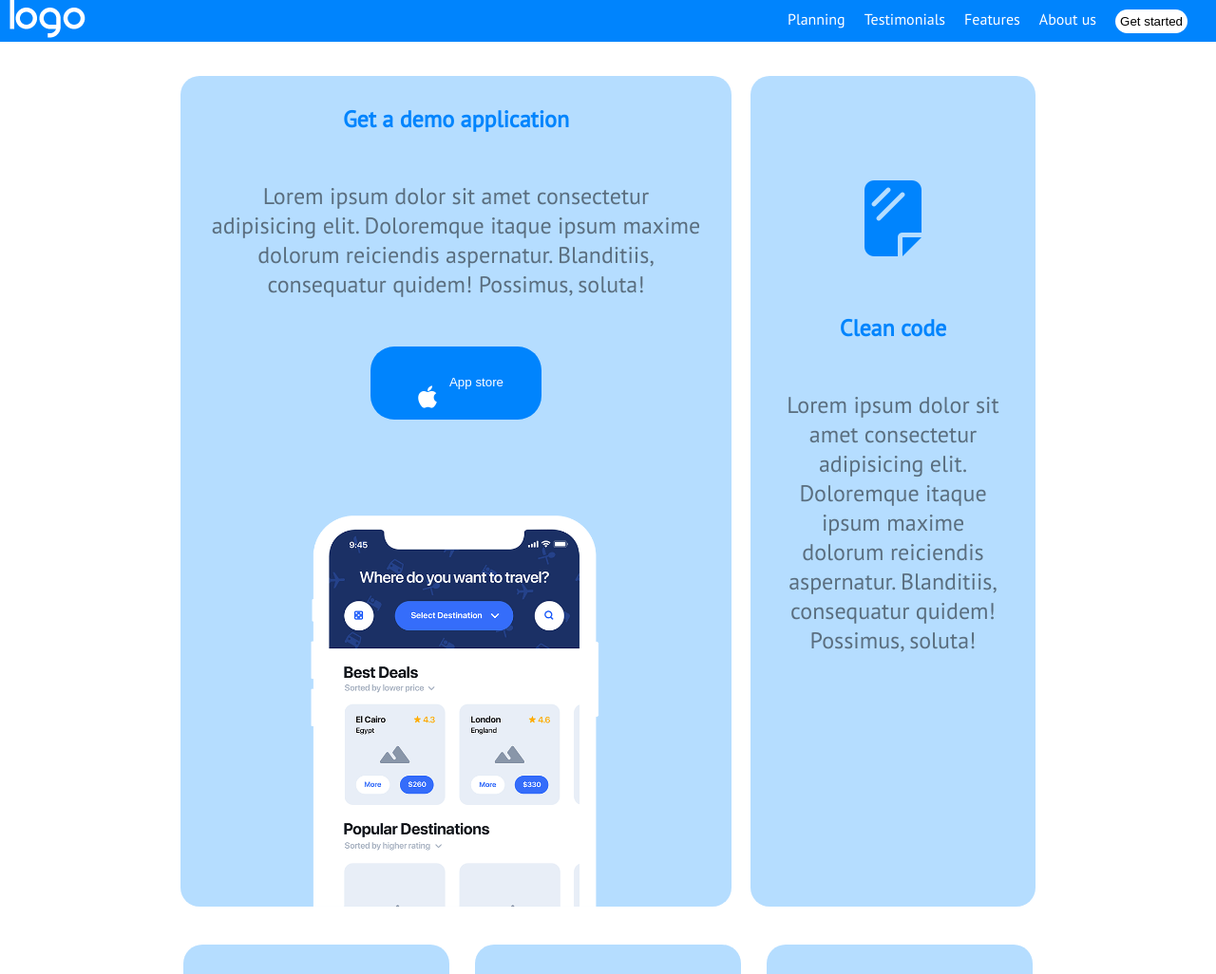
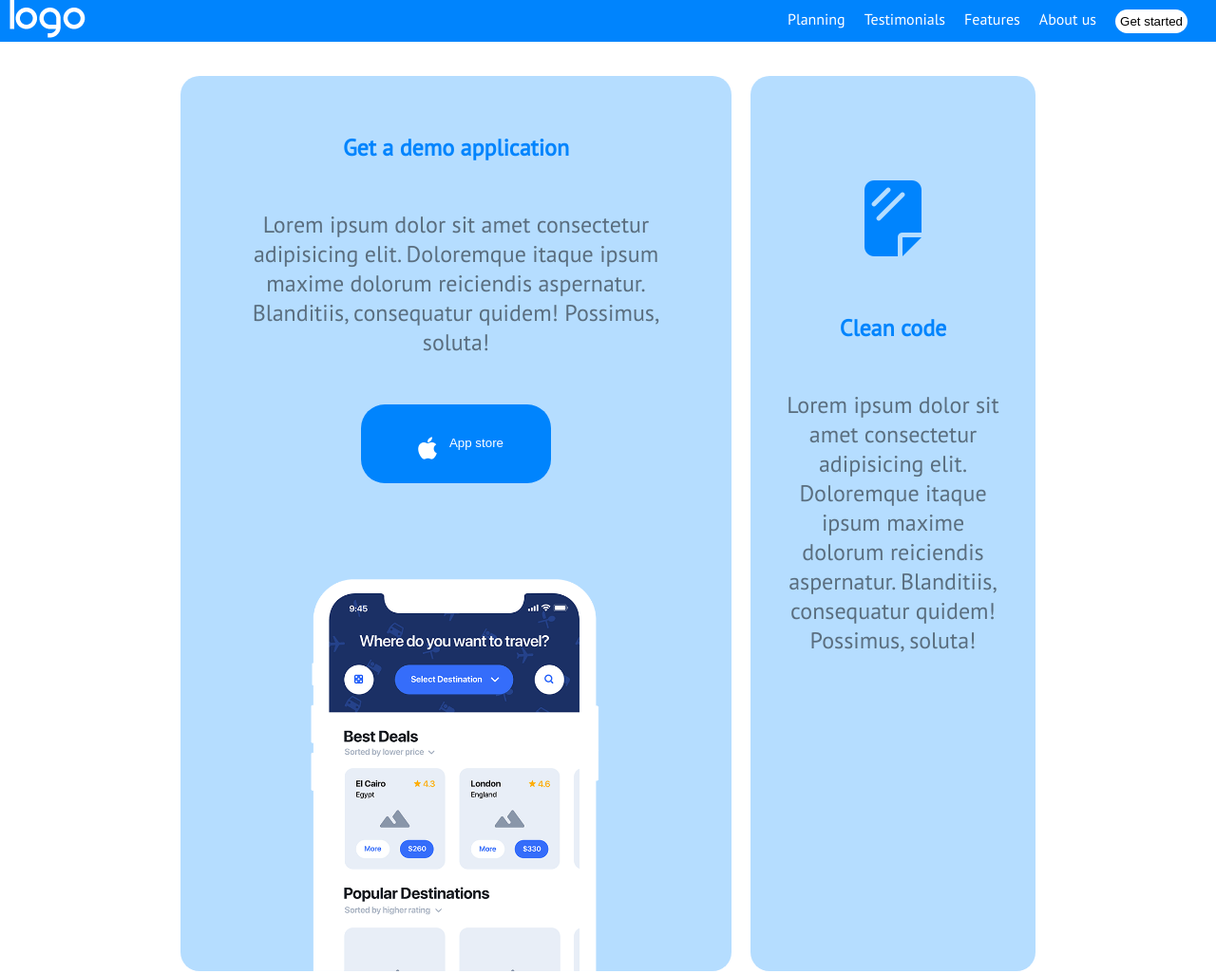
Before and after one commit to AlessandroRamoni/htmlcss-responsive-layout, a plain HTML site: page index.html in a window 1280 px wide. Shown: the top 1026 px of the page at 95% size. Drawn offline with Linux system fonts and the light colour scheme.

Commit message:
editing button apple

```diff
--- a/css/style.css
+++ b/css/style.css
@@ -155,7 +155,7 @@ header .flex .menu i{
 } */
 
 
-.container-first-section button{
+.container-first-section div button{
     color: #ffffff;
     background-color: #0084fd;
     padding: 10px 40px;
@@ -163,16 +163,26 @@ header .flex .menu i{
     border-radius: 25px;
     margin-bottom: 30px;
     cursor: pointer;
+    width: 200px;
 }
 
 .container-first-section button i{
     color: #ffffff;
     font-size: 2em;
     vertical-align: middle;
+    margin-top: 0;
+    line-height: 2em;
 }
 
 .container-first-section #demo div img{
     width: 400px;
+}
+
+#demo div{
+    display: flex;
+    flex-direction: column;
+    align-items: center;
+    text-align: center;
 }
 
 /* SECOND SECTION*/
--- a/index.html
+++ b/index.html
@@ -42,11 +42,14 @@
             <div class="container-first-section">
                 <!-- first card with phone -->
                 <div id="demo" class="card">
-                    <h2>Get a demo application</h2>
-                    <p>Lorem ipsum dolor sit amet consectetur adipisicing elit. Doloremque itaque ipsum maxime dolorum
-                        reiciendis aspernatur. Blanditiis, consequatur quidem! Possimus, soluta!
-                    </p>
-                    <button><i class="fa-brands fa-apple"></i> App store</button>
+                    <div>
+                        <h2>Get a demo application</h2>
+                        <p>Lorem ipsum dolor sit amet consectetur adipisicing elit. Doloremque itaque ipsum maxime
+                            dolorum
+                            reiciendis aspernatur. Blanditiis, consequatur quidem! Possimus, soluta!
+                        </p>
+                        <button><i class="fa-brands fa-apple"></i> App store</button>
+                    </div>
                     <div>
                         <img src="./img/phone.png" alt="phone">
                     </div>
```
